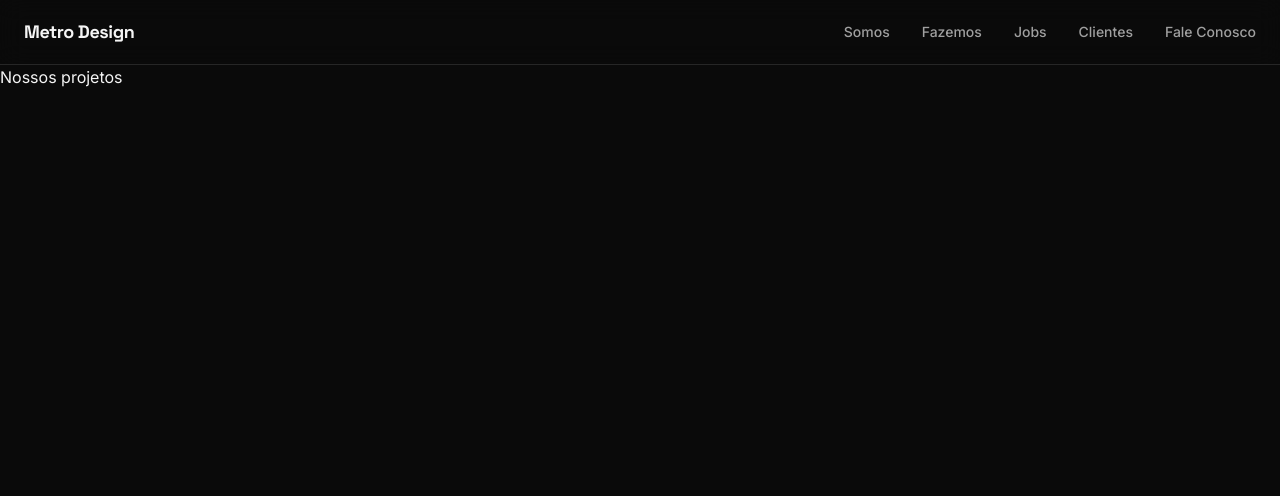
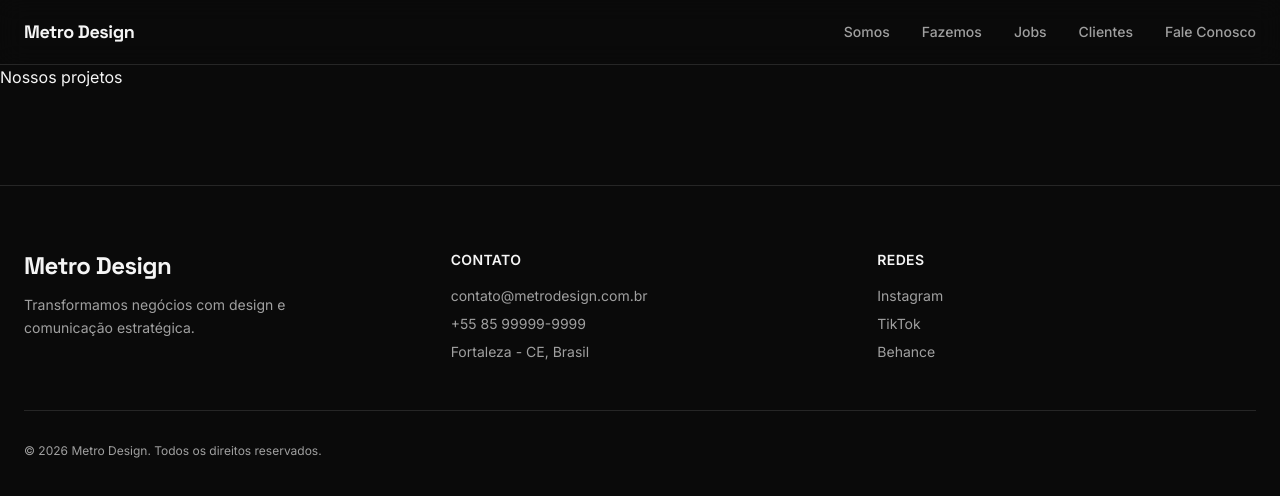
Before and after one commit to metrodsgn/metro-design, a Next.js app: page /projetos in a window 1280 px wide. Shown: the top 496 px of the page. Built offline with nearby package versions, Linux system fonts and the light colour scheme.

Commit message:
fix: corrige erro de prerender no Footer usando estado no cliente

```diff
--- a/app/layout.tsx
+++ b/app/layout.tsx
@@ -1,6 +1,7 @@
 import type { Metadata } from "next";
 import { Space_Grotesk, Inter } from "next/font/google";
 import { Header } from "@/components/layout/Header";
+import { Footer } from "@/components/layout/Footer";
 import "./globals.css";
 
 const spaceGrotesk = Space_Grotesk({
@@ -33,6 +34,7 @@ export default function RootLayout({
       >
         <Header />
         <main>{children}</main>
+        <Footer />
       </body>
     </html>
   );
--- /dev/null
+++ b/components/layout/Footer.tsx
@@ -0,0 +1,84 @@
+"use client";
+
+import { useEffect, useState } from "react";
+import { SITE, CONTACT, SOCIAL } from "@/lib/constants";
+
+export function Footer() {
+  const [currentYear, setCurrentYear] = useState<number | null>(null);
+
+  useEffect(() => {
+    setCurrentYear(new Date().getFullYear());
+  }, []);
+
+  return (
+    <footer className="border-border mt-24 border-t">
+      <div className="mx-auto max-w-7xl px-6 py-16">
+        <div className="grid gap-12 md:grid-cols-3">
+          {/* Coluna 1 — Marca */}
+          <div>
+            <h2 className="font-display text-foreground text-2xl font-bold tracking-tight">
+              {SITE.name}
+            </h2>
+            <p className="text-muted mt-3 max-w-xs text-sm leading-relaxed">
+              {SITE.description}
+            </p>
+          </div>
+
+          {/* Coluna 2 — Contato */}
+          <div>
+            <h3 className="text-foreground text-sm font-semibold tracking-wide uppercase">
+              Contato
+            </h3>
+            <ul className="mt-4 space-y-2 text-sm">
+              <li>
+                <a
+                  href={`mailto:${CONTACT.email}`}
+                  className="text-muted hover:text-accent transition-colors"
+                >
+                  {CONTACT.email}
+                </a>
+              </li>
+              <li>
+                <a
+                  href={`tel:${CONTACT.phone.replace(/\s/g, "")}`}
+                  className="text-muted hover:text-accent transition-colors"
+                >
+                  {CONTACT.phone}
+                </a>
+              </li>
+              <li className="text-muted">{CONTACT.address}</li>
+            </ul>
+          </div>
+
+          {/* Coluna 3 — Redes Sociais */}
+          <div>
+            <h3 className="text-foreground text-sm font-semibold tracking-wide uppercase">
+              Redes
+            </h3>
+            <ul className="mt-4 space-y-2 text-sm">
+              {SOCIAL.map((social) => (
+                <li key={social.name}>
+                  <a
+                    href={social.url}
+                    target="_blank"
+                    rel="noopener noreferrer"
+                    className="text-muted hover:text-accent transition-colors"
+                  >
+                    {social.name}
+                  </a>
+                </li>
+              ))}
+            </ul>
+          </div>
+        </div>
+
+        {/* Rodapé inferior — copyright */}
+        <div className="border-border mt-12 border-t pt-8">
+          <p className="text-muted text-xs">
+            © {currentYear ?? "----"} {SITE.name}. Todos os direitos reservados.
+          </p>
+        </div>
+      </div>
+    </footer>
+  );
+}
```
